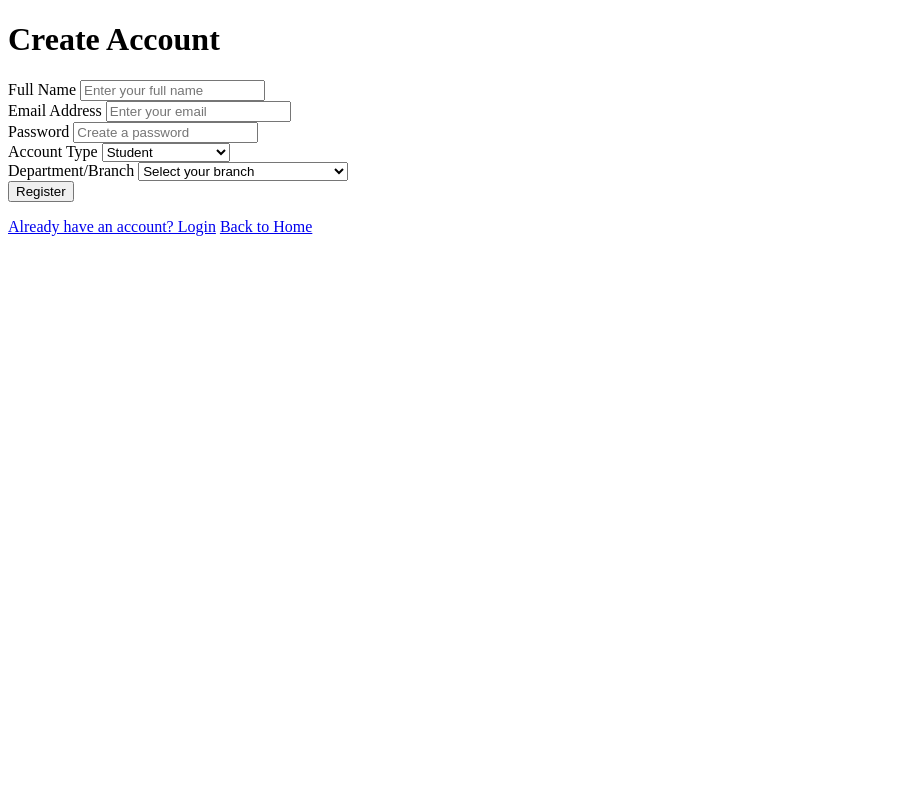
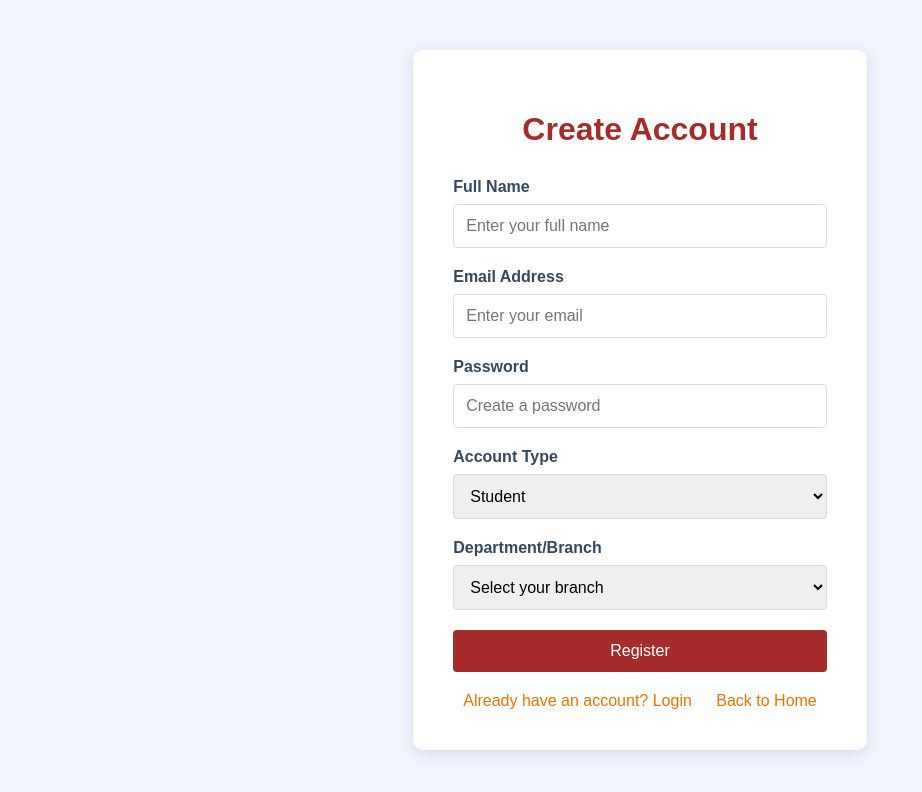
Before and after one commit to prashantbiradar2003/Placement_Portal, a plain HTML site: page frontend/register.html in a window 1280 px wide. Shown: the whole page, without its empty margins (0-922 px from the left). Drawn offline with Linux system fonts and the light colour scheme.

Commit message:
Update register.html

```diff
--- a/frontend/register.html
+++ b/frontend/register.html
@@ -1,4 +1,4 @@
-<!-- frontend/register.html -->
+<!-- client/register.html -->
 <!DOCTYPE html>
 <html lang="en">
 <head>
@@ -6,25 +6,125 @@
   <meta name="viewport" content="width=device-width, initial-scale=1.0"/>
   <title>Register - College Placement Portal</title>
   <style>
-    /* Your existing styles here (unchanged for brevity) */
+    body {
+      font-family: Arial, sans-serif;
+      margin: 0;
+      padding: 0;
+      box-sizing: border-box;
+      background-color: #f0f5ff;
+      min-height: 100vh;
+      display: flex;
+      flex-direction: column;
+      align-items: center;
+      justify-content: center;
+      text-align: center;
+    }
+
+    .container {
+      max-width: 400px;
+      padding: 40px;
+      background-color: white;
+      border-radius: 10px;
+      box-shadow: 0 4px 15px rgba(0, 0, 0, 0.1);
+    }
+
+    h1 {
+      color: #A62C2C;
+      margin-bottom: 30px;
+    }
+
+    p {
+      color: #7f8c8d;
+      margin-top: 20px;
+    }
+
+    .form-group {
+      margin-bottom: 20px;
+      text-align: left;
+    }
+
+    label {
+      display: block;
+      margin-bottom: 8px;
+      color: #34495e;
+      font-weight: bold;
+    }
+
+    input, select {
+      width: 100%;
+      padding: 12px;
+      box-sizing: border-box;
+      border: 1px solid #ddd;
+      border-radius: 4px;
+      font-size: 16px;
+      transition: border 0.3s ease;
+    }
+
+    input:focus, select:focus {
+      border-color: #A62C2C;
+      outline: none;
+    }
+
+    button {
+      width: 100%;
+      padding: 12px;
+      background-color: #A62C2C;
+      color: white;
+      border: none;
+      border-radius: 4px;
+      font-size: 16px;
+      cursor: pointer;
+      transition: all 0.3s ease;
+    }
+
+    button:hover {
+      background-color: #E83F25;
+    }
+
+    .message {
+      margin-top: 20px;
+      color: #e74c3c;
+    }
+
+    .success {
+      color: #EA7300;
+    }
+
+    .links {
+      margin-top: 20px;
+    }
+
+    .links a {
+      color: #EA7300;
+      text-decoration: none;
+      margin: 0 10px;
+    }
+
+    .links a:hover {
+      text-decoration: underline;
+    }
   </style>
 </head>
 <body>
   <div class="container">
     <h1>Create Account</h1>
-    <form id="registerForm">
+
+  <form id="registerForm">
       <div class="form-group">
         <label for="name">Full Name</label>
         <input type="text" id="name" placeholder="Enter your full name" required />
       </div>
+
       <div class="form-group">
         <label for="email">Email Address</label>
         <input type="email" id="email" placeholder="Enter your email" required />
       </div>
+
       <div class="form-group">
         <label for="password">Password</label>
         <input type="password" id="password" placeholder="Create a password" required />
       </div>
+
       <div class="form-group">
         <label for="role">Account Type</label>
         <select id="role">
@@ -32,6 +132,7 @@
           <option value="officer">Placement Officer</option>
         </select>
       </div>
+
       <div class="form-group" id="studentFieldsContainer" style="display: none;">
         <label for="department">Department/Branch</label>
         <select id="department">
@@ -46,51 +147,67 @@
           <option value="Chemical">Chemical</option>
         </select>
       </div>
-      <button type="submit">Register</button>
-    </form>
+
+    <button type="submit">Register</button>
+  </form>
 
     <p id="registerMsg" class="message"></p>
+
     <div class="links">
       <a href="login.html">Already have an account? Login</a>
       <a href="index.html">Back to Home</a>
     </div>
   </div>
 
-  <!-- ✅ Load config.js BEFORE main script -->
-  <script src="config.js"></script>
-
   <script>
+    // Check if user is already logged in - redirect if they are
     function checkLoginStatus() {
       const token = localStorage.getItem("token");
+
       if (token) {
         try {
+          // Verify token validity by checking expiration
           const payload = JSON.parse(atob(token.split(".")[1]));
           const currentTime = Math.floor(Date.now() / 1000);
+
           if (payload.exp && payload.exp > currentTime) {
+            // Valid token, redirect to dashboard
             window.location.href = "dashboard.html";
             return;
           } else {
+            // Expired token
             localStorage.removeItem("token");
           }
         } catch (e) {
+          // Invalid token format
           localStorage.removeItem("token");
         }
       }
     }
 
+    // Run the check when page loads
     window.addEventListener('DOMContentLoaded', checkLoginStatus);
 
-    document.getElementById("role").addEventListener("change", function () {
+    // Show/hide student fields based on role selection
+    document.getElementById("role").addEventListener("change", function() {
       const studentFields = document.getElementById("studentFieldsContainer");
-      studentFields.style.display = this.value === "student" ? "block" : "none";
+      if (this.value === "student") {
+        studentFields.style.display = "block";
+      } else {
+        studentFields.style.display = "none";
+      }
     });
 
-    document.addEventListener("DOMContentLoaded", function () {
+    // Initialize student fields visibility based on default role
+    document.addEventListener("DOMContentLoaded", function() {
       const roleSelect = document.getElementById("role");
       const studentFields = document.getElementById("studentFieldsContainer");
-      studentFields.style.display = roleSelect.value === "student" ? "block" : "none";
+      if (roleSelect.value === "student") {
+        studentFields.style.display = "block";
+      }
     });
 
+    // Handle registration form submission
     document.getElementById("registerForm").addEventListener("submit", async (e) => {
       e.preventDefault();
       const name = document.getElementById("name").value;
@@ -98,8 +215,10 @@
       const password = document.getElementById("password").value;
       const role = document.getElementById("role").value;
 
+      // Collect registration data
       const registrationData = { name, email, password, role };
 
+      // Add department if student role is selected
       if (role === "student") {
         const department = document.getElementById("department").value;
         if (!department) {
@@ -113,7 +232,7 @@
       document.getElementById("registerMsg").className = "message";
 
       try {
-        const res = await fetch(getApiUrl("/api/auth/register"), {
+        const res = await fetch("http://localhost:5000/api/auth/register", {
           method: "POST",
           headers: { "Content-Type": "application/json" },
           body: JSON.stringify(registrationData),
@@ -124,8 +243,11 @@
         if (res.ok) {
           document.getElementById("registerMsg").innerText = "Registration successful! Redirecting to login...";
           document.getElementById("registerMsg").className = "message success";
+
+          // Clear the form
           document.getElementById("registerForm").reset();
 
+          // Redirect to login page after 2 seconds
           setTimeout(() => {
             window.location.href = "login.html";
           }, 2000);
```
